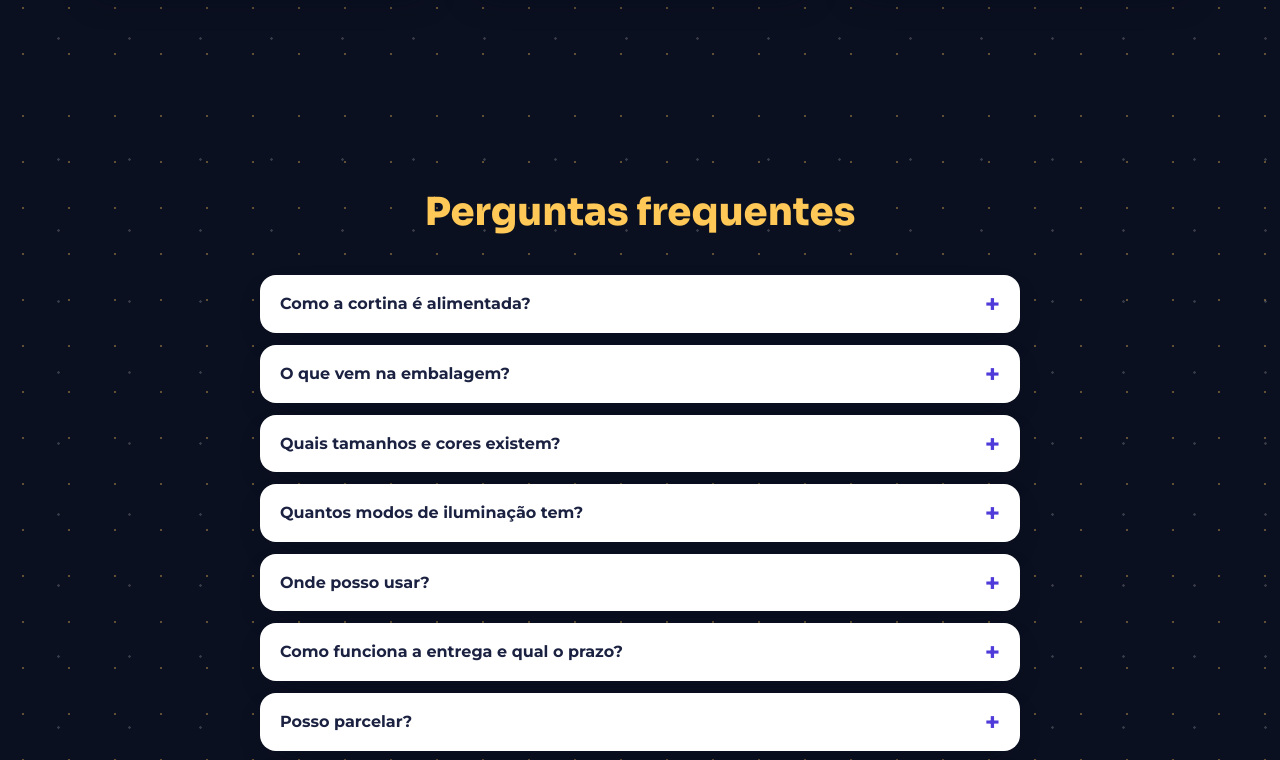
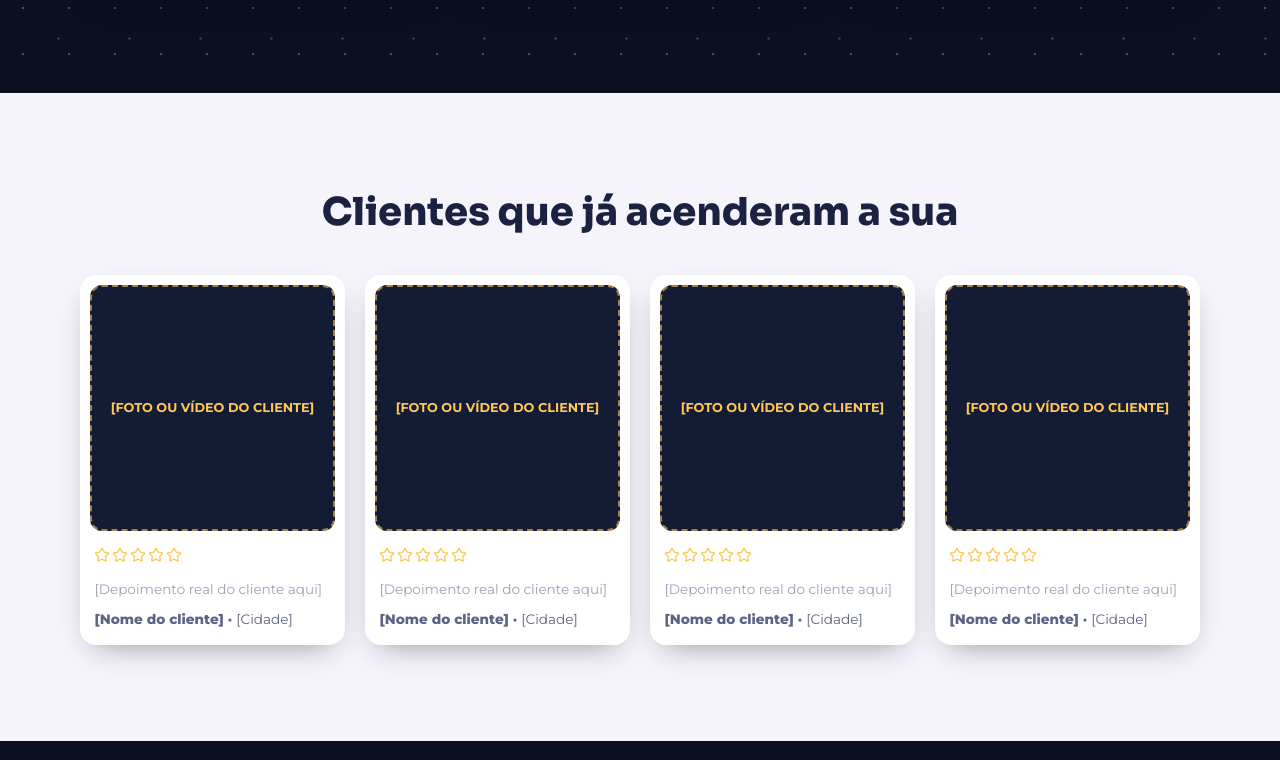
Before and after one commit to tinoonon/nataldoblackne, a website with bundled scripts: page public/index.html in a window 1280 px wide. Shown: the part 4274-5034 px from the top of the page. Built offline with nearby package versions, Linux system fonts and the light colour scheme.

Commit message:
initial commit

```diff
--- a/public/css/styles.css
+++ b/public/css/styles.css
@@ -243,9 +243,10 @@ button { font: inherit; color: inherit; cursor: pointer; }
 .step h3 { margin-top: 1rem; font-size: 1.2rem; }
 .step p { margin-top: 0.5rem; color: var(--muted); font-size: 0.92rem; }
 
-.rgrid { display: grid; gap: 1.5rem; }
+.rgrid { display: grid; grid-template-columns: repeat(2, 1fr); gap: 1rem; }
 .rcard { overflow: hidden; }
-.rcard img { width: 100%; aspect-ratio: 4/3; object-fit: cover; }
+.rcard__media { display: block; width: 100%; aspect-ratio: 1; object-fit: cover; background: var(--bg-2); border: 0; border-radius: 0; }
+.rcard video.rcard__media { aspect-ratio: 9/16; }
 .rcard__body { padding: 1.25rem; }
 .rcard__body h3 { margin-top: 0.5rem; font: 700 1rem var(--font-sans); }
 .rcard__body p { margin-top: 0.5rem; color: var(--muted); font-size: 0.92rem; }
@@ -390,7 +391,6 @@ body.is-co { background: var(--cream); color: var(--brown); }
   .sec-title h2 { font-size: 2.4rem; }
   .strip { grid-template-columns: repeat(4, 1fr); }
   .cards3 { grid-template-columns: repeat(3, 1fr); }
-  .rgrid { grid-template-columns: repeat(2, 1fr); }
   .footer__grid { grid-template-columns: 1.4fr 1fr 1fr 1.2fr; }
   .emotional h2 { font-size: 2.8rem; }
   .stats__grid { grid-template-columns: repeat(4, 1fr); }
@@ -403,7 +403,7 @@ body.is-co { background: var(--cream); color: var(--brown); }
   .product__grid { grid-template-columns: 1fr 1fr; gap: 3rem; }
   .gallery { position: sticky; top: 4.5rem; align-self: start; }
   .product h1 { font-size: 2.6rem; }
-  .rgrid { grid-template-columns: repeat(3, 1fr); }
+  .rgrid { grid-template-columns: repeat(4, 1fr); gap: 1.25rem; }
   .co { grid-template-columns: 1.4fr 1fr; gap: 1.5rem; align-items: start; padding-top: 1.5rem; }
   .co__aside { order: 0; position: sticky; top: 1rem; }
   .co__card { padding: 2rem; }
@@ -456,3 +456,8 @@ em { font-style: normal; }
   .product h1 { font-size: 1.7rem; }
 }
 .why img { object-position: center 20%; }
+
+.rcard__body { padding: 0.9rem; }
+.rcard__body p { font-size: 0.85rem; }
+.rcard--ph .rcard__body p:not(.rcard__name) { opacity: 0.6; }
+.ph.rcard__media { display: flex; width: auto; margin: 0.6rem 0.6rem 0; aspect-ratio: 1; background: var(--bg-2); border: 2px dashed rgba(255, 200, 87, 0.6); border-radius: 12px; }
--- a/public/index.html
+++ b/public/index.html
@@ -135,7 +135,7 @@
   </section>
 
   <!-- 11. AVALIAÇÕES (dados: /data/reviews.json) -->
-  <section class="sec sec--cream" id="sec-reviews" aria-labelledby="t-fam">
+  <section class="sec sec--cream" aria-labelledby="t-fam">
     <div class="wrap reveal">
       <div class="sec-title"><h2 id="t-fam">Clientes que já acenderam a sua</h2></div>
       <div id="review-grid"></div>
--- a/public/js/landing.js
+++ b/public/js/landing.js
@@ -194,19 +194,32 @@ function renderVideoCarousel(list) {
   draw();
 }
 
+/* Fileira de avaliações: mínimo de 4 cartões (foto OU vídeo + texto + nome).
+   Avaliações reais vêm de /data/reviews.json; os cartões que faltarem aparecem como espaço reservado. */
+const MIN_REVIEWS = 4;
+function reviewCard(r) {
+  const media = r.video
+    ? `<video class="rcard__media" src="${esc(r.video)}" ${r.poster ? `poster="${esc(r.poster)}"` : ""} controls playsinline preload="none" aria-label="Vídeo de ${esc(r.name)}"></video>`
+    : r.photo
+      ? `<img class="rcard__media" src="${esc(r.photo)}" alt="Foto enviada por ${esc(r.name)}" loading="lazy" decoding="async">`
+      : "";
+  return `<article class="card rcard">${media}
+    <div class="rcard__body">${stars(r.rating)}${r.title ? `<h3>${esc(r.title)}</h3>` : ""}<p>${esc(r.text)}</p>
+      <p class="rcard__name">${esc(r.name)}${r.city ? ` · <span style="font-weight:400">${esc(r.city)}</span>` : ""}</p>
+      <span class="badge-verified">${icon("badge-check")} Compra verificada</span></div>
+  </article>`;
+}
+const reviewPlaceholder = () => `<article class="card rcard rcard--ph">
+    ${placeholder("FOTO OU VÍDEO DO CLIENTE", "rcard__media")}
+    <div class="rcard__body">${stars(5)}<p>[Depoimento real do cliente aqui]</p>
+      <p class="rcard__name">[Nome do cliente] · <span style="font-weight:400">[Cidade]</span></p></div>
+  </article>`;
+
 function renderReviewGrid(list) {
   const box = $("#review-grid");
-  if (!list.length) return ($("#sec-reviews").hidden = true); // sem avaliações reais: a seção some
-  box.innerHTML = `<div class="rgrid">${list
-    .map(
-      (r) => `<article class="card rcard">
-        ${r.photo ? `<img src="${esc(r.photo)}" alt="Foto enviada por ${esc(r.name)}" loading="lazy" decoding="async">` : ""}
-        <div class="rcard__body">${stars(r.rating)}${r.title ? `<h3>${esc(r.title)}</h3>` : ""}<p>${esc(r.text)}</p>
-          <p class="rcard__name">${esc(r.name)} · <span style="font-weight:400">${esc(r.city)}</span></p>
-          <span class="badge-verified">${icon("badge-check")} Compra verificada</span></div>
-      </article>`
-    )
-    .join("")}</div>`;
+  const cards = list.slice(0, 8).map(reviewCard);
+  while (cards.length < MIN_REVIEWS) cards.push(reviewPlaceholder());
+  box.innerHTML = `<div class="rgrid">${cards.join("")}</div>`;
 }
 
 loadReviews().then((list) => {
```
